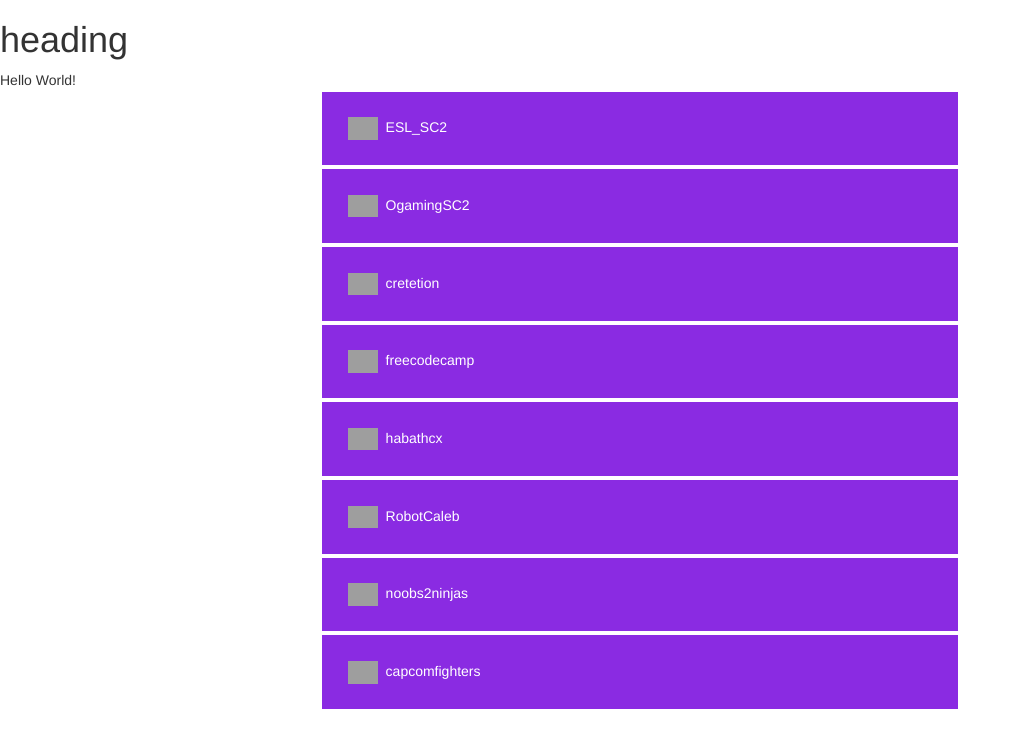
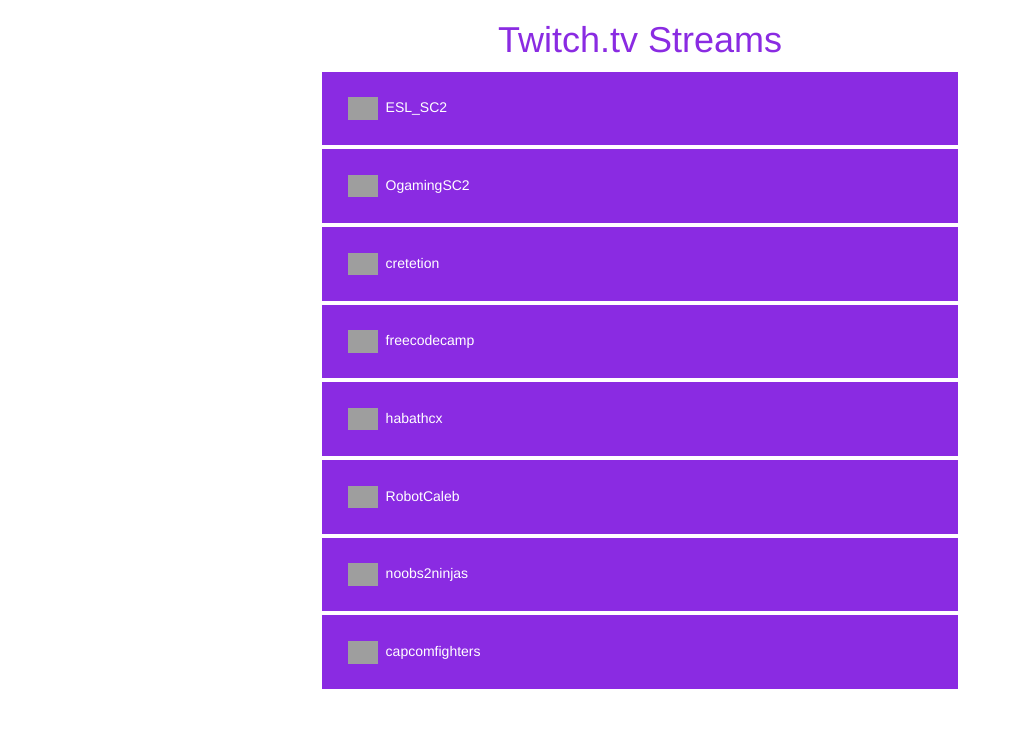
Before and after one commit to Amol-Bodhare/freeCodeCamp-Projects, a website: page TwitchTV/index.html in a window 1280 px wide. Shown: the whole page, without its empty margins (0-1020 px from the left). Drawn offline with nearby package versions, Linux system fonts and the light colour scheme; grey boxes are pictures that could not be loaded.

Commit message:
Final Commit

```diff
--- a/TwitchTV/index.html
+++ b/TwitchTV/index.html
@@ -1,26 +1,32 @@
 <html>
+
 <head>
     <link rel="stylesheet" href="https://cdnjs.cloudflare.com/ajax/libs/font-awesome/4.7.0/css/font-awesome.min.css">
-            <link rel="stylesheet" href="https://maxcdn.bootstrapcdn.com/bootstrap/3.3.7/css/bootstrap.min.css" integrity="sha384-BVYiiSIFeK1dGmJRAkycuHAHRg32OmUcww7on3RYdg4Va+PmSTsz/K68vbdEjh4u" crossorigin="anonymous">
+    <link rel="stylesheet" href="https://maxcdn.bootstrapcdn.com/bootstrap/3.3.7/css/bootstrap.min.css" integrity="sha384-BVYiiSIFeK1dGmJRAkycuHAHRg32OmUcww7on3RYdg4Va+PmSTsz/K68vbdEjh4u"
+        crossorigin="anonymous">
     <link rel="stylesheet" href="styles/index.css">
     <link rel="stylesheet" href="https://cdnjs.cloudflare.com/ajax/libs/animate.css/3.5.2/animate.min.css">
     <script src="https://ajax.googleapis.com/ajax/libs/jquery/3.3.1/jquery.min.js"></script>
 
 </head>
+
 <body>
     <p id="script1"></p>
-        <h1 id="head"></h1>
-        Hello World!
+    <h1 id="head">Twitch.tv Streams</h1>
+
     <ul id="list">
         <li>
             <div class="outer-div">
                 <a href="https://www.twitch.tv/ESL_SC2">
                     <div class="left-div">
                         <div class="icon-div">
-                                <img class="tw-image" src="https://static-cdn.jtvnw.net/jtv_user_pictures/esl_sc2-profile_image-d6db9488cec97125-70x70.jpeg" alt="FreeCodeCamp">
+                            <img class="tw-image" src="https://static-cdn.jtvnw.net/jtv_user_pictures/esl_sc2-profile_image-d6db9488cec97125-70x70.jpeg"
+                                alt="FreeCodeCamp">
                         </div>
                         <div class="name-div">
-                                ESL_SC2<br><span id="ESL_SC2-span"style="vertical-align:bottom;"></span>
+                            ESL_SC2
+                            <br>
+                            <span id="ESL_SC2-span" style="vertical-align:bottom;"></span>
                         </div>
                     </div>
                     <div id="ESL_SC2" class="right-div">
@@ -33,10 +39,13 @@
                 <a href="https://www.twitch.tv/OgamingSC2">
                     <div class="left-div">
                         <div class="icon-div">
-                                <img class="tw-image" src="https://static-cdn.jtvnw.net/jtv_user_pictures/ogamingsc2-profile_image-9021dccf9399929e-70x70.jpeg" alt="FreeCodeCamp">
+                            <img class="tw-image" src="https://static-cdn.jtvnw.net/jtv_user_pictures/ogamingsc2-profile_image-9021dccf9399929e-70x70.jpeg"
+                                alt="FreeCodeCamp">
                         </div>
                         <div class="name-div">
-                                OgamingSC2<br><span id="OgamingSC2-span"style="vertical-align:bottom;"></span>
+                            OgamingSC2
+                            <br>
+                            <span id="OgamingSC2-span" style="vertical-align:bottom;"></span>
                         </div>
                     </div>
                     <div id="OgamingSC2" class="right-div">
@@ -49,11 +58,13 @@
                 <a href="https://www.twitch.tv/cretetion">
                     <div class="left-div">
                         <div class="icon-div">
-                                    <img class="tw-image" src="https://static-cdn.jtvnw.net/jtv_user_pictures/cretetion-profile_image-12bae34d9765f222-70x70.jpeg" alt="FreeCodeCamp">
-
+                            <img class="tw-image" src="https://static-cdn.jtvnw.net/jtv_user_pictures/cretetion-profile_image-12bae34d9765f222-70x70.jpeg"
+                                alt="FreeCodeCamp">
                         </div>
                         <div class="name-div">
-                                        cretetion<br><span id="cretetion-span"style="vertical-align:bottom;"></span>
+                            cretetion
+                            <br>
+                            <span id="cretetion-span" style="vertical-align:bottom;"></span>
 
                         </div>
                     </div>
@@ -66,12 +77,13 @@
                 <a href="https://www.twitch.tv/freecodecamp">
                     <div class="left-div">
                         <div class="icon-div">
-                                    <img class="tw-image" src="https://static-cdn.jtvnw.net/jtv_user_pictures/freecodecamp-profile_image-d9514f2df0962329-70x70.png" alt="FreeCodeCamp">
-
+                            <img class="tw-image" src="https://static-cdn.jtvnw.net/jtv_user_pictures/freecodecamp-profile_image-d9514f2df0962329-70x70.png"
+                                alt="FreeCodeCamp">
                         </div>
                         <div class="name-div">
-                                        freecodecamp<br><span id="freecodecamp-span"style="vertical-align:bottom;"></span>
-
+                            freecodecamp
+                            <br>
+                            <span id="freecodecamp-span" style="vertical-align:bottom;"></span>
                         </div>
                     </div>
                     <div id="freecodecamp" class="right-div"></div>
@@ -83,12 +95,13 @@
                 <a href="https://www.twitch.tv/habathcx">
                     <div class="left-div">
                         <div class="icon-div">
-                                    <img class="tw-image" src="https://static-cdn.jtvnw.net/jtv_user_pictures/habathcx-profile_image-d75385dbe4f42a66-70x70.jpeg" alt="FreeCodeCamp">
-
+                            <img class="tw-image" src="https://static-cdn.jtvnw.net/jtv_user_pictures/habathcx-profile_image-d75385dbe4f42a66-70x70.jpeg"
+                                alt="FreeCodeCamp">
                         </div>
                         <div class="name-div">
-                                        habathcx<br><span id="habathcx-span"style="vertical-align:bottom;"></span>
-
+                            habathcx
+                            <br>
+                            <span id="habathcx-span" style="vertical-align:bottom;"></span>
                         </div>
                     </div>
                     <div id="habathcx" class="right-div"></div>
@@ -100,12 +113,13 @@
                 <a href="https://www.twitch.tv/RobotCaleb">
                     <div class="left-div">
                         <div class="icon-div">
-                                    <img class="tw-image" src="https://static-cdn.jtvnw.net/jtv_user_pictures/robotcaleb-profile_image-9422645f2f0f093c-70x70.png" alt="FreeCodeCamp">
-
+                            <img class="tw-image" src="https://static-cdn.jtvnw.net/jtv_user_pictures/robotcaleb-profile_image-9422645f2f0f093c-70x70.png"
+                                alt="FreeCodeCamp">
                         </div>
                         <div class="name-div">
-                                        RobotCaleb<br><span id="RobotCaleb-span"style="vertical-align:bottom;"></span>
-
+                            RobotCaleb
+                            <br>
+                            <span id="RobotCaleb-span" style="vertical-align:bottom;"></span>
                         </div>
                     </div>
                     <div id="RobotCaleb" class="right-div"></div>
@@ -117,15 +131,18 @@
                 <a href="https://www.twitch.tv/noobs2ninjas">
                     <div class="left-div">
                         <div class="icon-div">
-                                    <img class="tw-image" src="https://static-cdn.jtvnw.net/jtv_user_pictures/noobs2ninjas-profile_image-34707f847a73d934-70x70.png" alt="FreeCodeCamp">
-
+                            <img class="tw-image" src="https://static-cdn.jtvnw.net/jtv_user_pictures/noobs2ninjas-profile_image-34707f847a73d934-70x70.png"
+                                alt="FreeCodeCamp">
                         </div>
                         <div class="name-div">
-                                        noobs2ninjas<br><span id="noobs2ninjas-span"style="vertical-align:bottom;"></span>
-
+                            noobs2ninjas
+                            <br>
+                            <span id="noobs2ninjas-span" style="vertical-align:bottom;"></span>
                         </div>
                     </div>
-                    <strong><div id="noobs2ninjas" class="right-div"></div></strong>
+                    <strong>
+                        <div id="noobs2ninjas" class="right-div"></div>
+                    </strong>
                 </a>
             </div>
         </li>
@@ -134,14 +151,14 @@
                 <a href="https://www.twitch.tv/capcomfighters">
                     <div class="left-div">
                         <div class="icon-div">
-                                    <img class="tw-image" src="https://static-cdn.jtvnw.net/jtv_user_pictures/daebf3b9-203e-4c1c-9ac5-0e8bf445be86-profile_image-70x70.png" alt="FreeCodeCamp">
-
+                            <img class="tw-image" src="https://static-cdn.jtvnw.net/jtv_user_pictures/daebf3b9-203e-4c1c-9ac5-0e8bf445be86-profile_image-70x70.png"
+                                alt="FreeCodeCamp">
                         </div>
                         <div class="name-div">
-                                        capcomfighters<br><span id="capcomfighters-span"style="vertical-align:bottom;"></span>
-
+                            capcomfighters
+                            <br>
+                            <span id="capcomfighters-span" style="vertical-align:bottom;"></span>
                         </div>
-
                     </div>
                     <div id="capcomfighters" class="right-div"></div>
                 </a>
@@ -150,4 +167,5 @@
     </ul>
     <script src="scripts/index.js"></script>
 </body>
+
 </html>
--- a/TwitchTV/scripts/index.js
+++ b/TwitchTV/scripts/index.js
@@ -1,91 +1,97 @@
 /**
  * Created by Amol!
  */
-index=0;
- streamsObject ={
-    "ESL_SC2":{status:""},
-    "OgamingSC2":{status:""},
-    "cretetion":{status:""},
-    "freecodecamp":{status:""},
-    "habathcx":{status:""},
-    "RobotCaleb":{status:""},
-    "noobs2ninjas":{status:""},
-    "capcomfighters":{status:""}
+/**
+ * streamsObject: Object variable to store status of streams
+ * Status initialized as empty string.
+ */
+streamsObject = {
+    "ESL_SC2": { status: "" },
+    "OgamingSC2": { status: "" },
+    "cretetion": { status: "" },
+    "freecodecamp": { status: "" },
+    "habathcx": { status: "" },
+    "RobotCaleb": { status: "" },
+    "noobs2ninjas": { status: "" },
+    "capcomfighters": { status: "" }
 }
 
-function onLoad(){
-    document.getElementById("head").innerHTML="heading";
+/**
+ * OnLoad initializes the execution of JavaScript
+ */
+function onLoad() {
 
-    apiCall().then(display);
+    apiCall();
 
 }
-function apiCall(){
+/**
+ * function responsible for requesting data from Twicth API
+ */
+function apiCall() {
     return new Promise((resolve, reject) => {
         var keys = Object.keys(streamsObject);
-        for(var i=0;i<keys.length;i++){
-            console.log("before")
+        for (var i = 0; i < keys.length; i++) {
+
             var script = document.createElement("script");
-            script.src="https://wind-bow.glitch.me/twitch-api/streams/"+keys[i]+"?&callback=foo";
+            script.src = "https://wind-bow.glitch.me/twitch-api/streams/" + keys[i] + "?&callback=foo";
             document.body.appendChild(script);
-            //document.body.removeChild(script);
-            console.log("after");
+
+
         }
-        //console.log(JSON.stringify(streamsObject));
-        resolve();
-        //reject(console.log("err"));
+
+
     });
 }
 
-function display(data){
-    console.log(data);
-    // var keys = Object.keys(data);
-    // for(var i=0;i<keys.length;i++){
-    //     var listItem = document.createElement("li");
-
-    //     listItem.innerHTML = keys[i] + " is " + data[keys[i]]['status'];
-    //     id("list").appendChild(listItem);
-    // }
-}
-function foo(obj){
-   console.log("foo");
+/**
+ * Callback function
+ *
+ * @param {JSON Object} obj : contains API response.
+ */
+function foo(obj) {
+    console.log("foo");
     var url = "https://api.twitch.tv/kraken/streams/";
     var streamName = obj['_links']['self'].split(url);
 
-        //var listItem = document.createElement("li");
-    if(obj['stream']===null){
+
+    if (obj['stream'] === null) {
 
         streamsObject[streamName[1]]['status'] = "Offline";
-        id(streamName[1]).setAttribute("style","color:yellow");
-       // id("list").appendChild(listItem);
+        id(streamName[1]).setAttribute("style", "color:yellow");
 
-    }else{
+
+    } else {
         streamsObject[streamName[1]]['status'] = "Online";
-        id(streamName[1]).setAttribute("style","color:#004d00");
+        id(streamName[1]).setAttribute("style", "color:#004d00");
         console.log(obj);
-        id(streamName[1]+"-span").innerHTML = obj['stream']['channel']['status'];
-        // listItem.innerHTML = streamName[1]+" is Online";
-        // var para = document.createElement("p");
-        // para.innerHTML = (obj['stream']['channel']['status']);
-        // id("list").appendChild(listItem);
-        // //listItem.setAttribute("id","l1");
-        // listItem.appendChild(para);
+        id(streamName[1] + "-span").innerHTML = obj['stream']['channel']['status'];
+
     }
     var listItem = document.getElementById(streamName[1]);
-   // var icon = document.getElementById(streamName[1]+"icon");
-   // icon =
+
     listItem.innerHTML = streamsObject[streamName[1]]['status'];
-        //id("list").appendChild(listItem);
-   // resolve(streamsObject);
-    //console.log(JSON.stringify(streamsObject));
 
 }
-function id(id){
+
+/**
+ * returns document.getElementByID();
+ * @param {var} id : contains ID of HTML element
+ */
+function id(id) {
     return document.getElementById(id);
 }
-setInterval(function() {
+
+/**
+ * Timeout function to refresh page
+ * Time interval: 5 sec.
+ */
+setInterval(function () {
     // method to be executed;
 
 
-  }, 5000);
+}, 5000);
+
+/**
+ * Executing onLoad().
+ */
 onLoad();
-console.log("end");
--- a/TwitchTV/styles/index.css
+++ b/TwitchTV/styles/index.css
@@ -50,3 +50,7 @@
     color:salmon;
 
 }
+#head {
+    text-align: center;
+    color: blueviolet;
+}
```
Lines whose indentation alone changed are shown as unchanged.
